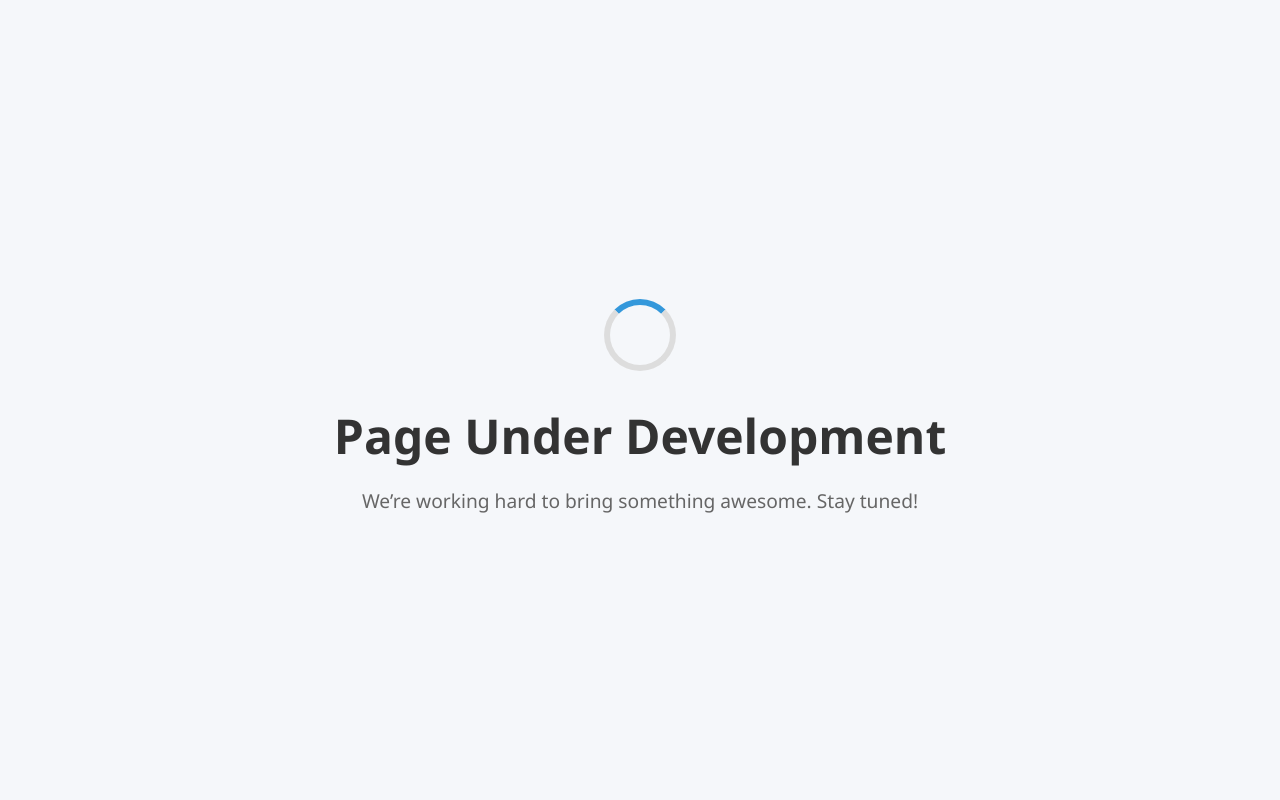
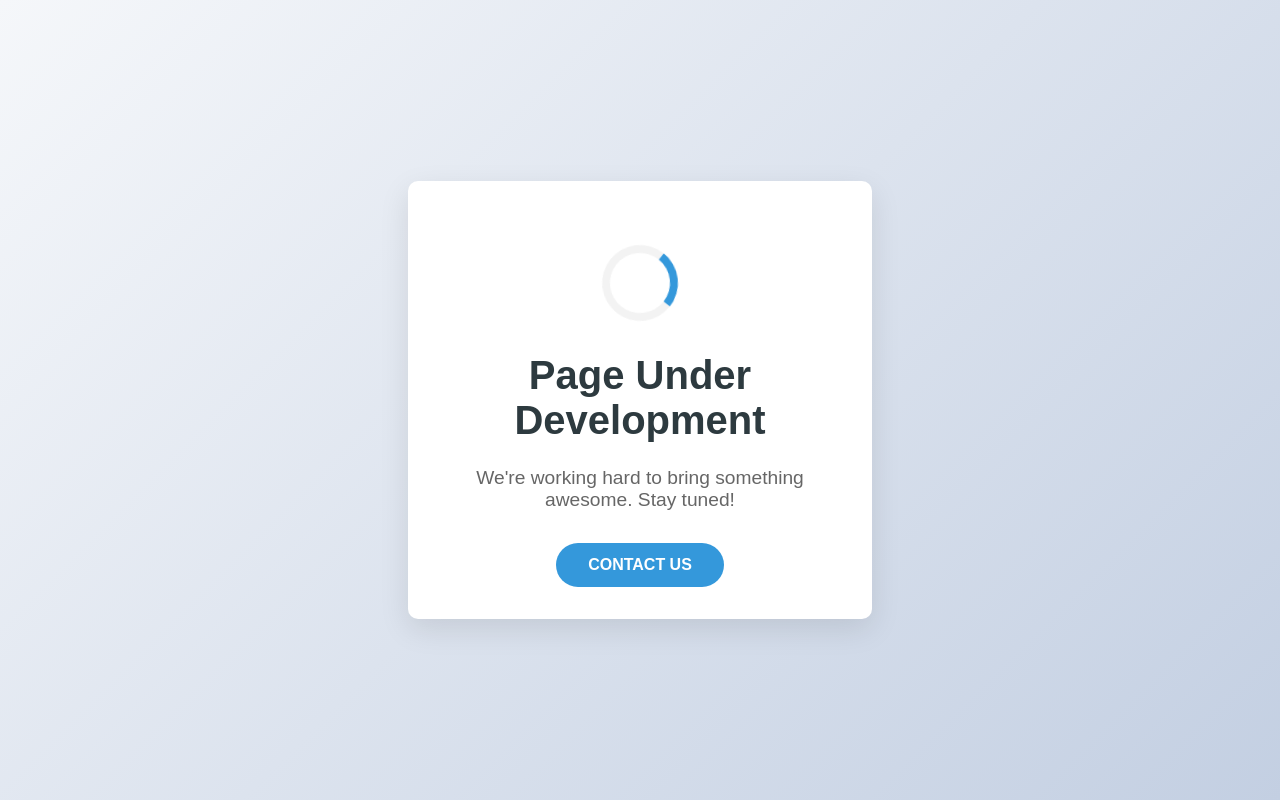
Before and after one commit to sukhmankhattra/Binoculars-Virus-Detector, a plain HTML site: page Under development/under_del_page.html in a window 1280 px wide. Drawn offline with Linux system fonts and the light colour scheme.

Commit message:
updated under development page

```diff
--- a/Under development/under_del_page.html
+++ b/Under development/under_del_page.html
@@ -6,38 +6,74 @@
   <title>Under Development</title>
   <style>
     body {
-      background-color: #f5f7fa;
+      background: linear-gradient(135deg, #f5f7fa, #c3cfe2);
       margin: 0;
-      font-family: 'Segoe UI', Tahoma, Geneva, Verdana, sans-serif;
+      font-family: 'Poppins', sans-serif;
       display: flex;
       justify-content: center;
       align-items: center;
       height: 100vh;
       color: #333;
+      text-align: center;
+      transition: background 0.5s ease;
     }
+
     .container {
-      text-align: center;
+      padding: 2rem;
+      background-color: white;
+      box-shadow: 0 10px 30px rgba(0, 0, 0, 0.1);
+      border-radius: 10px;
+      width: 100%;
+      max-width: 400px;
     }
+
     h1 {
-      font-size: 3rem;
-      margin-bottom: 1rem;
+      font-size: 2.5rem;
+      color: #2d3a3f;
+      margin-bottom: 1.5rem;
+      font-weight: 700;
     }
+
     p {
       font-size: 1.2rem;
       color: #666;
+      margin-bottom: 2rem;
     }
+
     .spinner {
       margin: 2rem auto;
-      border: 6px solid #ddd;
-      border-top: 6px solid #3498db;
+      border: 8px solid #f3f3f3;
+      border-top: 8px solid #3498db;
       border-radius: 50%;
       width: 60px;
       height: 60px;
-      animation: spin 1s linear infinite;
+      animation: spin 1.5s ease-in-out infinite;
     }
+
     @keyframes spin {
       0% { transform: rotate(0deg); }
       100% { transform: rotate(360deg); }
+    }
+
+    .cta-button {
+      padding: 0.8rem 2rem;
+      background-color: #3498db;
+      color: white;
+      border: none;
+      border-radius: 30px;
+      font-size: 1rem;
+      font-weight: 600;
+      text-transform: uppercase;
+      cursor: pointer;
+      transition: background-color 0.3s ease;
+    }
+
+    .cta-button:hover {
+      background-color: #2980b9;
+    }
+
+    .cta-button:focus {
+      outline: none;
     }
   </style>
 </head>
@@ -45,7 +81,8 @@
   <div class="container">
     <div class="spinner"></div>
     <h1>Page Under Development</h1>
-    <p>We’re working hard to bring something awesome. Stay tuned!</p>
+    <p>We're working hard to bring something awesome. Stay tuned!</p>
+    <button class="cta-button" onclick="window.location.href='mailto:contact@yourdomain.com'">Contact Us</button>
   </div>
 </body>
 </html>
```
